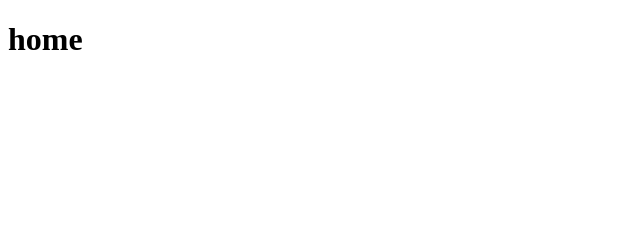
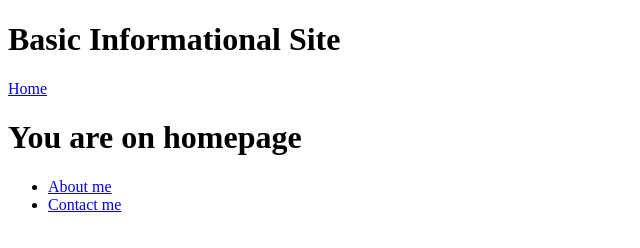
Before and after one commit to TolikaTolika123/basic-informational-site, a website: page index.html in a window 1280 px wide. Shown: the whole page, without its empty margins (0-640 px from the left). Drawn offline with Linux system fonts and the light colour scheme.

Commit message:
linked pages to each other

```diff
--- a/index.html
+++ b/index.html
@@ -7,6 +7,14 @@
   <title>Home</title>
 </head>
 <body>
-  <h1>home</h1>
+  <header>
+    <h1 class="header__title">Basic Informational Site</h1>
+    <a href="index.html" class="homepage__link">Home</a>
+  </header>
+  <h1 class="title">You are on homepage</h1>
+  <ul class="pages__links">
+    <li class="page__link-item"><a href="about.html" class="page__link">About me</a></li>
+    <li class="page__link-item"><a href="contact-me.html" class="page__link">Contact me</a></li>
+  </ul>
 </body>
 </html>
```
Also changed, not shown: 404.html (+8 -1 lines), about.html (+9 -2 lines), contact-me.html (+9 -2 lines).
